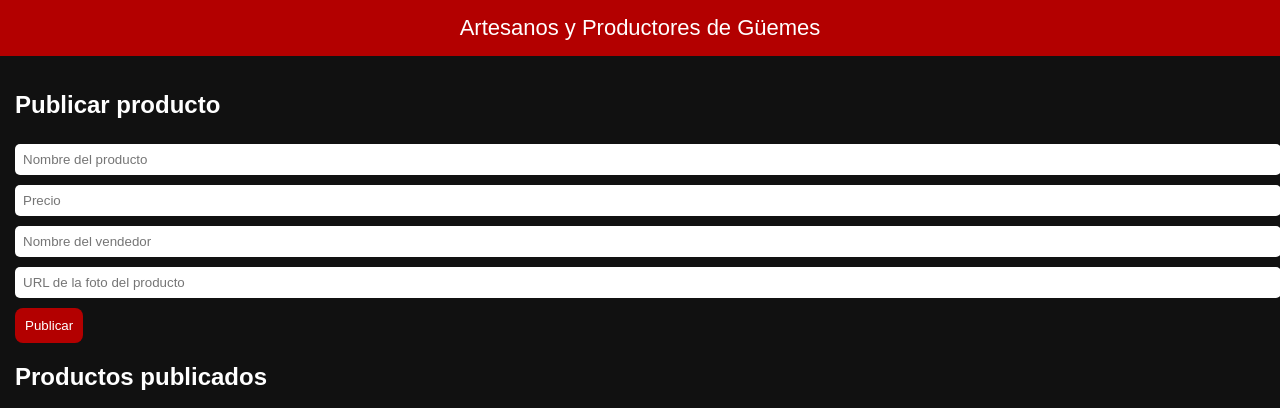
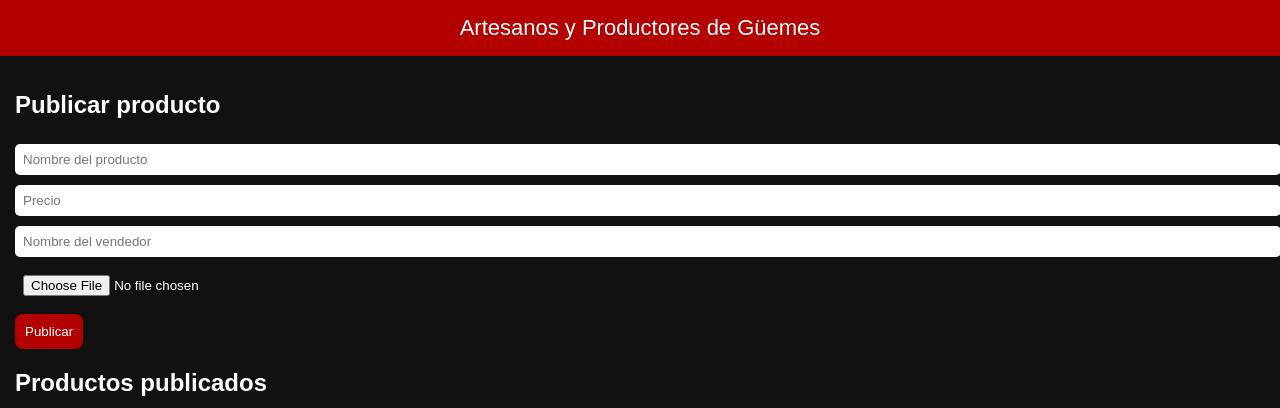
Before and after one commit to albimerlyn-crypto/artesanos-productores-emprendedores-guemes, a website: page public/index.html in a window 1280 px wide. Shown: the top 408 px of the page. Drawn offline with Linux system fonts and the light colour scheme; no server answers.

Commit message:
Update index.html

```diff
--- a/public/index.html
+++ b/public/index.html
@@ -70,7 +70,7 @@ Artesanos y Productores de Güemes
 <input id="titulo" placeholder="Nombre del producto">
 <input id="precio" placeholder="Precio">
 <input id="vendedor" placeholder="Nombre del vendedor">
-<input id="imagen" placeholder="URL de la foto del producto">
+<input type="file" id="imagen">
 
 <button onclick="publicar()">Publicar</button>
 
```
